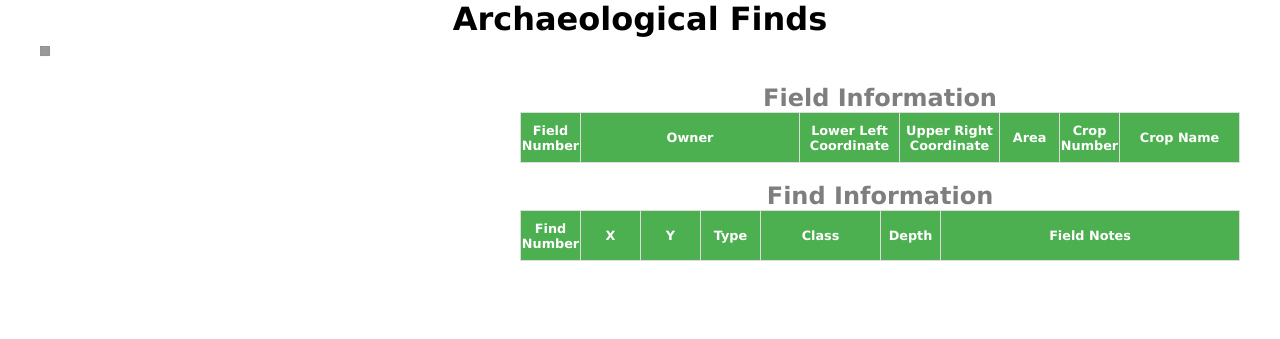
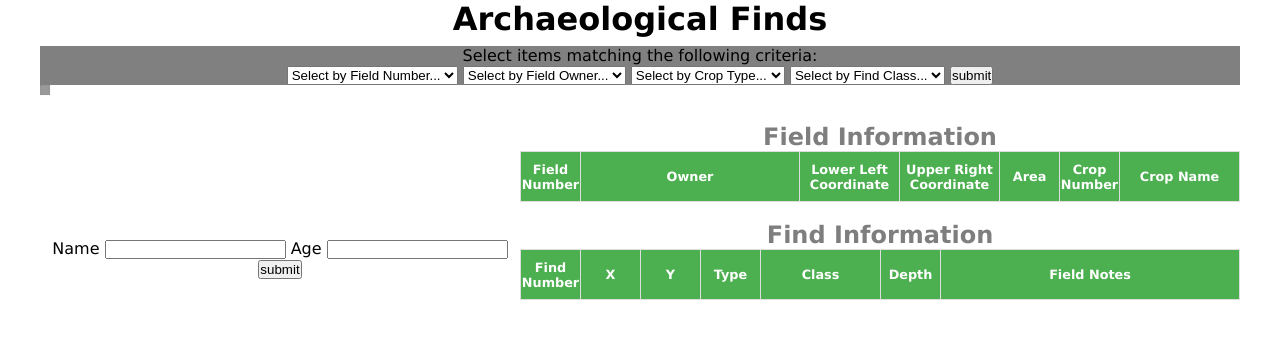
Before and after one commit to hjia10/tigis_assignment3, a Flask app: template web_visual_db/templates/index.html in a window 1280 px wide. Shown: the top 339 px of the page. Run offline with Flask 2, Linux system fonts and the light colour scheme; the template is opened without the code that fills it: most values are stand-ins (such as "Sample title", 1, 10 or a date in 2020); some libraries are stand-ins or nearby versions.

Commit message:
trying to create a form with dropdown menus to select from the database...

```diff
--- a/web_visual_db/db_postgres.py
+++ b/web_visual_db/db_postgres.py
@@ -131,13 +131,13 @@
     if field_crop == 'TURNIPS':
         return '#A647FF'  # purple
     elif field_crop == 'OIL SEED RAPE':
-        return 'yellow'
+        return '#F3FC30'  # pale yellow
     elif field_crop == 'STRAWBERRIES':
         return '#FD5959'  # orangey red
     elif field_crop == 'PEAS':
         return '#91F708'  # light green
     elif field_crop == 'POTATOES':
-        return 'white'
+        return '#F9C89A'  # lightish orange
     else:
         return 'none'
 
--- a/web_visual_db/routes.py
+++ b/web_visual_db/routes.py
@@ -1,4 +1,4 @@
-from flask import Flask, render_template
+from flask import Flask, render_template, request
 from web_visual_db import db_postgres
 
 app = Flask(__name__)
@@ -23,3 +23,13 @@
 def home():
     return render_template('index.html', info=author, fields=field_objects, finds=find_objects, classes=my_classes,
                            crops=my_crops, g=graphics_area_for_svg)
+
+
+@app.route("/", methods=['POST'])
+def get_form_data():
+    option1 = request.form['option1']
+    option2 = request.form['option2']
+    option3 = request.form['option3']
+    option4 = request.form['option4']
+    return render_template('index.html', info=author, fields=field_objects, finds=find_objects, classes=my_classes,
+                           crops=my_crops, g=graphics_area_for_svg, option1=option1)
--- a/web_visual_db/static/style.css
+++ b/web_visual_db/static/style.css
@@ -18,6 +18,8 @@
 }
 
 .row {
+
+
 }
 
 .column {
@@ -84,29 +86,37 @@
 }
 
 .find {
+    cursor: pointer;
     fill-opacity: 100%;
     stroke: black;
     stroke-width: 0.02;
 }
 
 .find_selected {
+    cursor: pointer;
     fill-opacity: 100%;
     stroke: red;
     stroke-width: 0.1;
 }
 
 .field {
+    cursor: pointer;
     fill-opacity: 40%;
     stroke-width: 0.04;
     stroke: black;
 }
 
 .field_selected {
+    cursor: pointer;
     fill-opacity: 100%;
     stroke-width: 0.1;
     stroke: blue;
 }
 
+.field_number, .find_number {
+    cursor: pointer;
+}
+
 .hidden {
     display: none;
 }
--- a/web_visual_db/templates/index.html
+++ b/web_visual_db/templates/index.html
@@ -10,6 +10,38 @@
   <body>
     <div class="content">
       <h1 id="main_title"> Archaeological Finds </h1>
+        <div class="row" style="background-color:gray;">
+            <p>Select items matching the following criteria:</p>
+            <form name="select_form" action="" method="POST">
+                <select name="option1">
+                        <option selected disabled>Select by Field Number...</option>
+                    {% for field in fields %}
+                        <option value="{field.field_id}">Field {{ field.field_id }}</option>
+                    {% endfor %}
+                </select>
+                <select name="option2">
+                        <option selected disabled>Select by Field Owner...</option>
+                    {% for field in fields %}
+                        <option value="{field.owner}">{{ field.owner }}</option>
+                    {% endfor %}
+                </select>
+                <select name="option3">
+                        <option selected disabled>Select by Crop Type...</option>
+                    {% for crop in crops %}
+                        <option value="{crop.name}">{{ crop.name }}</option>
+                    {% endfor %}
+                </select>
+                <select name="option4">
+                        <option selected disabled>Select by Find Class...</option>
+                    {% for cls in classes %}
+                        <option value="{cls.name}">{{ cls.name }}</option>
+                    {% endfor %}
+                </select>
+                <input type="submit" value="submit">
+            </form>
+        </div>
+
+
         <div class="row">
             <div class="column left">
                 <svg width="{{ g.width }}" height="{{ g.height }}" viewBox="{{ g.viewBox_custom }}">
@@ -30,6 +62,13 @@
                         {% endfor %}
                     </g>
                 </svg>
+                <form name="select_form" action="." method="post">
+                    <label>Name</label>
+                    <input type="text" name="name">
+                    <label>Age</label>
+                    <input type="text" name="age">
+                    <input type="submit" value="submit">
+                </form>
             </div>
             <div class="column right">
                 <br>
```
Lines whose indentation alone changed are shown as unchanged.
